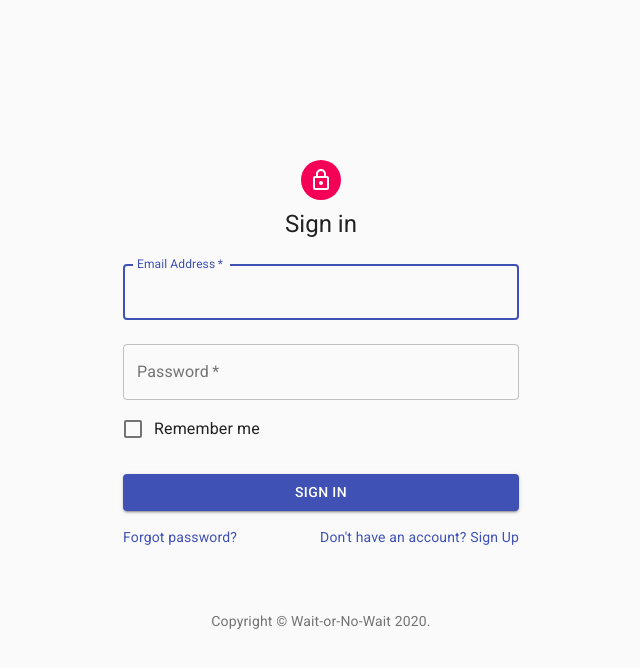
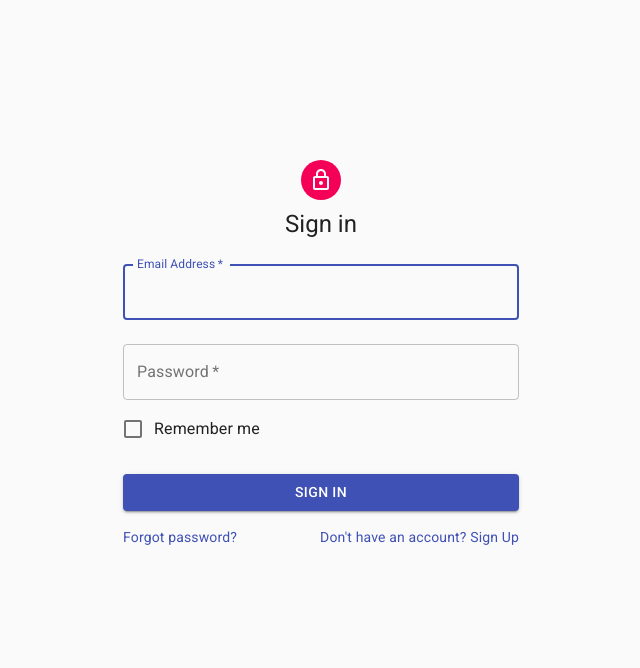
Before and after one commit to kilcmn3/Wait-or-no-wait-FE, a React (Create React App) app: page /login in a window 1280 px wide. Shown: the top 668 px of the page, without its empty margins (319-959 px from the left). Built offline with nearby package versions, Linux system fonts and the light colour scheme.

Commit message:
removed copyright container

```diff
--- a/src/components/Login.jsx
+++ b/src/components/Login.jsx
@@ -14,19 +14,6 @@ import LockOutlinedIcon from '@material-ui/icons/LockOutlined';
 import Typography from '@material-ui/core/Typography';
 import { makeStyles } from '@material-ui/core/styles';
 import Container from '@material-ui/core/Container';
-
-const Copyright = () => {
-  return (
-    <Typography variant='body2' color='textSecondary' align='center'>
-      {'Copyright © '}
-      <Link color='inherit' href='http://localhost:4000/'>
-        Wait-or-No-Wait
-      </Link>{' '}
-      {new Date().getFullYear()}
-      {'.'}
-    </Typography>
-  );
-};
 
 const useStyles = makeStyles((theme) => ({
   paper: {
@@ -64,7 +51,6 @@ const Login = (props) => {
     });
   };
 
-  console.log('loginn');
   const handleSubmit = (event) => {
     event.preventDefault();
 
@@ -149,9 +135,6 @@ const Login = (props) => {
           </Grid>
         </form>
       </div>
-      <Box mt={8}>
-        <Copyright />
-      </Box>
     </Container>
   );
 };
--- a/src/components/Profile.jsx
+++ b/src/components/Profile.jsx
@@ -45,19 +45,6 @@ const TextMaskCustom = (props) => {
 
 const id = localStorage.getItem('owner');
 const URL = 'http://localhost:3000/owners/' + id;
-
-const Copyright = () => {
-  return (
-    <Typography variant='body2' color='textSecondary' align='center'>
-      {'Copyright © '}
-      <Link color='inherit' href='http://localhost:4000/'>
-        Wait-or-No-Wait
-      </Link>{' '}
-      {new Date().getFullYear()}
-      {'.'}
-    </Typography>
-  );
-};
 
 const useStyles = makeStyles((theme) => ({
   paper: {
@@ -302,9 +289,6 @@ const Profile = (props) => {
           </Button>
         </form>
       </div>
-      <Box mt={5}>
-        <Copyright />
-      </Box>
     </Container>
   );
 };
--- a/src/components/SignUp.jsx
+++ b/src/components/SignUp.jsx
@@ -40,19 +40,6 @@ const TextMaskCustom = (props) => {
       placeholderChar={'\u2000'}
       showMask
     />
-  );
-};
-
-const Copyright = () => {
-  return (
-    <Typography variant='body2' color='textSecondary' align='center'>
-      {'Copyright © '}
-      <Link color='inherit' href='http://localhost:4000/'>
-        Wait-or-No-Wait
-      </Link>{' '}
-      {new Date().getFullYear()}
-      {'.'}
-    </Typography>
   );
 };
 
@@ -267,9 +254,6 @@ const SignUp = (props) => {
           </Grid>
         </form>
       </div>
-      <Box mt={5}>
-        <Copyright />
-      </Box>
     </Container>
   );
 };
```
